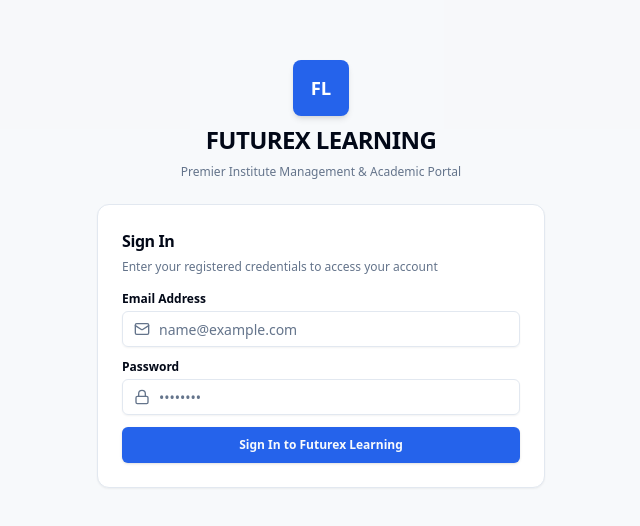
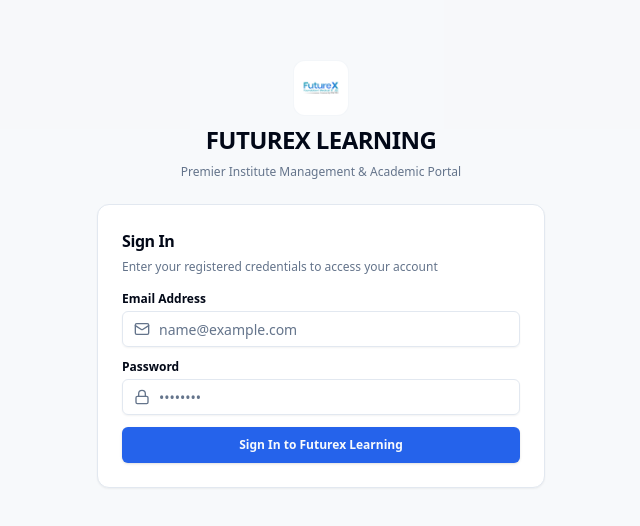
Before and after one commit to sameermir1819/Code, a Next.js app: page /login in a window 1280 px wide. Shown: the part 126-652 px from the top of the page, without its empty margins (319-959 px from the left). Built offline with nearby package versions, Linux system fonts and the light colour scheme; no server answers; the database is empty.

Commit message:
fix(branding): set institute circle logo as default across sidebar, login, receipts and settings; auto-save logo and dynamic render

```diff
--- a/src/app/(dashboard)/layout.tsx
+++ b/src/app/(dashboard)/layout.tsx
@@ -35,8 +35,8 @@
       <Sidebar
         userRole={userRole}
         userName={userName}
-        logoUrl={institute?.logoUrl ?? null}
-        instituteName={institute?.name ?? "Futurex Learning"}
+        logoUrl={institute?.logoUrl || "/logo.png"}
+        instituteName={institute?.name || "Futurex Learning"}
       />
 
       {/* Main Content Area */}
--- a/src/app/(dashboard)/settings/page.tsx
+++ b/src/app/(dashboard)/settings/page.tsx
@@ -58,7 +58,7 @@
     state: "Delhi",
     currency: "INR",
     currencySymbol: "₹",
-    logoUrl: "",
+    logoUrl: "/logo.png",
   });
 
   const [feedback, setFeedback] = useState<{ type: "success" | "error"; message: string } | null>(
@@ -91,7 +91,7 @@
           state: inst.state || "Delhi",
           currency: inst.currency || "INR",
           currencySymbol: inst.currencySymbol || "₹",
-          logoUrl: inst.logoUrl || "",
+          logoUrl: inst.logoUrl || "/logo.png",
         });
       }
     }
@@ -439,10 +439,15 @@
                               const data = await res.json();
                               if (data.success && data.fileUrl) {
                                 setInstForm((prev) => ({ ...prev, logoUrl: data.fileUrl }));
+                                await updateInstituteProfile({
+                                  ...instForm,
+                                  logoUrl: data.fileUrl,
+                                });
                                 setFeedback({
                                   type: "success",
-                                  message: "Logo uploaded successfully! Click 'Save Academy Profile' to apply.",
+                                  message: "Logo uploaded and saved successfully across all pages!",
                                 });
+                                router.refresh();
                               } else {
                                 setFeedback({
                                   type: "error",
--- a/src/app/login/page.tsx
+++ b/src/app/login/page.tsx
@@ -1,17 +1,19 @@
 import { db } from "@/lib/db";
 import { LoginForm } from "./login-form";
 
+export const dynamic = "force-dynamic";
+
 export default async function LoginPage() {
-  // Fetch institute branding server-side — logo shows even before JS loads
+  // Fetch live institute branding server-side on every request
   const institute = await db.institute.findFirst({
     select: { name: true, logoUrl: true, tagline: true },
   });
 
   return (
     <LoginForm
-      logoUrl={institute?.logoUrl ?? null}
-      instituteName={institute?.name ?? "Futurex Learning"}
-      tagline={institute?.tagline ?? "Premier Institute Management & Academic Portal"}
+      logoUrl={institute?.logoUrl || "/logo.png"}
+      instituteName={institute?.name || "Futurex Learning"}
+      tagline={institute?.tagline || "Premier Institute Management & Academic Portal"}
     />
   );
 }
--- a/src/components/finance/official-receipt-view.tsx
+++ b/src/components/finance/official-receipt-view.tsx
@@ -78,6 +78,7 @@
     phone: string | null;
     email: string | null;
     website: string | null;
+    logoUrl?: string | null;
   } | null;
 }
 
@@ -399,7 +400,15 @@
         <div className="flex items-start justify-between gap-4 border-b-2 border-[#0f2b5c] pb-3 print:pb-2">
           {/* Crest & Legal Header */}
           <div className="flex items-center gap-3">
-            <InstituteCrest />
+            {institute?.logoUrl ? (
+              <img
+                src={institute.logoUrl}
+                alt="Institute Logo"
+                className="h-16 w-16 object-contain rounded-lg border border-[#0f2b5c]/30 p-1 bg-white shrink-0"
+              />
+            ) : (
+              <InstituteCrest />
+            )}
             <div className="space-y-0.5">
               <div className="flex items-center gap-2">
                 <h1 className="text-xl sm:text-2xl font-black tracking-tight text-[#0f2b5c] font-serif uppercase">
--- a/src/components/ui/institute-logo.tsx
+++ b/src/components/ui/institute-logo.tsx
@@ -1,8 +1,10 @@
-import Image from "next/image";
+"use client";
+
+import React, { useState } from "react";
 
 interface InstituteLogoProps {
-  logoUrl: string | null;
-  name: string;
+  logoUrl?: string | null;
+  name?: string;
   /** Size in pixels (width = height). Default: 36 */
   size?: number;
   /** Extra className on the wrapper div */
@@ -10,46 +12,50 @@
 }
 
 /**
- * Shows the institute logo image if `logoUrl` is set,
- * otherwise falls back to the initials box (e.g. "FL").
+ * Shows the institute logo image.
+ * Defaults to the institute logo (/logo.png).
+ * Falls back gracefully to the initials box if no image is available.
  */
 export function InstituteLogo({
   logoUrl,
-  name,
+  name = "Futurex Learning",
   size = 36,
   className = "",
 }: InstituteLogoProps) {
+  const [hasError, setHasError] = useState(false);
+  const src = logoUrl?.trim() ? logoUrl.trim() : "/logo.png";
+
   const initials = name
-    .split(" ")
+    .replace(/[^a-zA-Z\s]/g, "")
+    .trim()
+    .split(/\s+/)
     .map((w) => w[0])
     .slice(0, 2)
     .join("")
-    .toUpperCase();
+    .toUpperCase() || "FL";
 
-  if (logoUrl) {
+  if (hasError) {
     return (
       <div
-        style={{ width: size, height: size }}
-        className={`rounded-lg overflow-hidden shrink-0 ${className}`}
+        style={{ width: size, height: size, fontSize: Math.max(11, size * 0.35) }}
+        className={`rounded-xl bg-primary flex items-center justify-center font-black text-white shadow-sm shrink-0 select-none ${className}`}
       >
-        <Image
-          src={logoUrl}
-          alt={`${name} logo`}
-          width={size}
-          height={size}
-          className="object-contain w-full h-full"
-          priority
-        />
+        {initials}
       </div>
     );
   }
 
   return (
     <div
-      style={{ width: size, height: size, fontSize: size * 0.33 }}
-      className={`rounded-lg bg-primary flex items-center justify-center font-bold text-white shadow-md shrink-0 ${className}`}
+      style={{ width: size, height: size }}
+      className={`rounded-xl overflow-hidden shrink-0 flex items-center justify-center bg-white border border-border/40 shadow-xs select-none ${className}`}
     >
-      {initials}
+      <img
+        src={src}
+        alt={`${name} logo`}
+        className="w-full h-full object-contain p-1"
+        onError={() => setHasError(true)}
+      />
     </div>
   );
 }
```
Also changed, not shown: public/logo.png (added), public/uploads/materials/1790109101641_Circle_Logo.png (added), src/app/login/login-form.tsx (line endings or trailing spaces).
